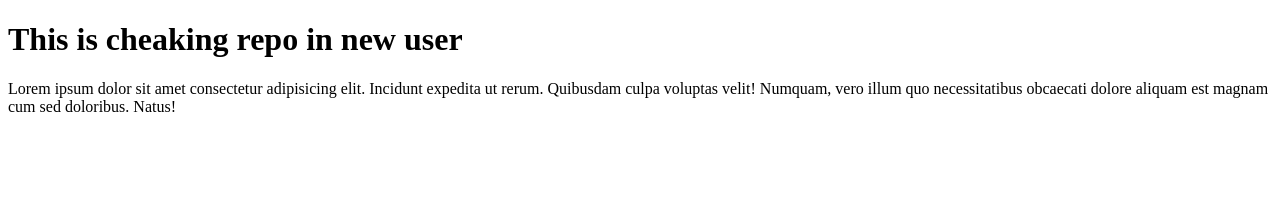
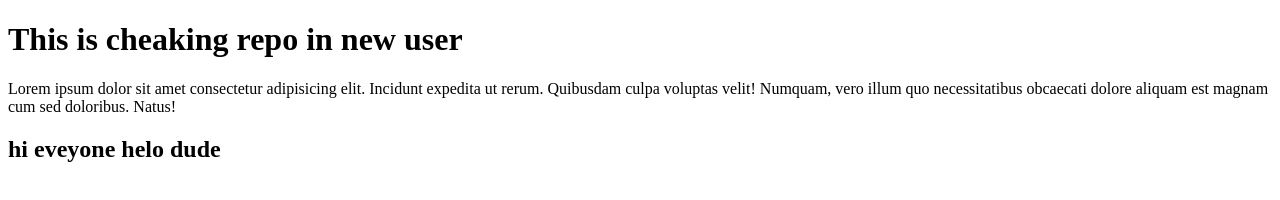
Before and after one commit to Al-aminhossain1/cheak-again, a plain HTML site: page index.html in a window 1280 px wide. Drawn offline with Linux system fonts and the light colour scheme.

Commit message:
second commit

```diff
--- a/index.html
+++ b/index.html
@@ -12,6 +12,7 @@
     <h1>This is cheaking repo in new user</h1>
     <p>Lorem ipsum dolor sit amet consectetur adipisicing elit. Incidunt expedita ut rerum. Quibusdam culpa voluptas
         velit! Numquam, vero illum quo necessitatibus obcaecati dolore aliquam est magnam cum sed doloribus. Natus!</p>
+    <h2>hi eveyone helo dude</h2>
 </body>
 
 </html>
```
